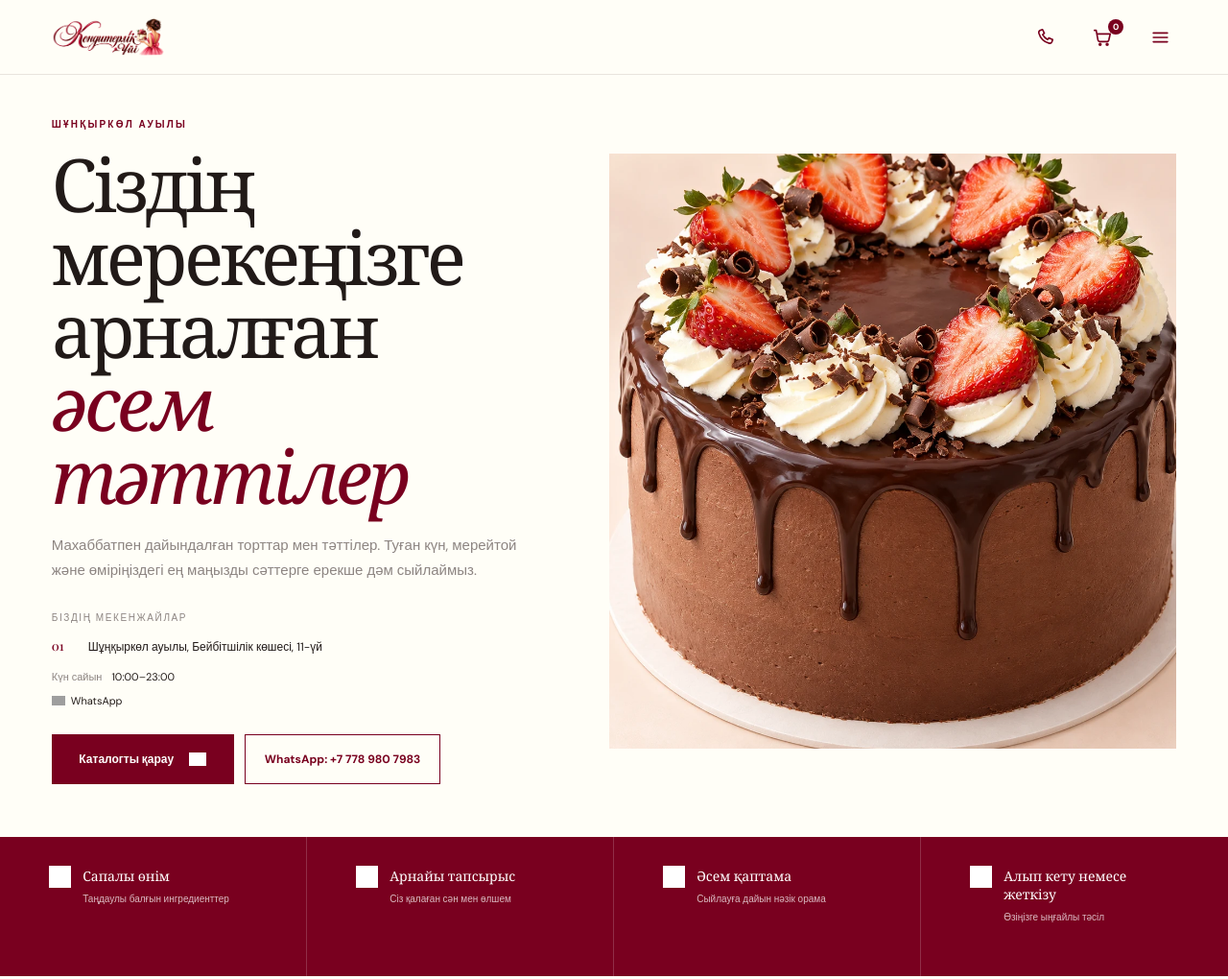
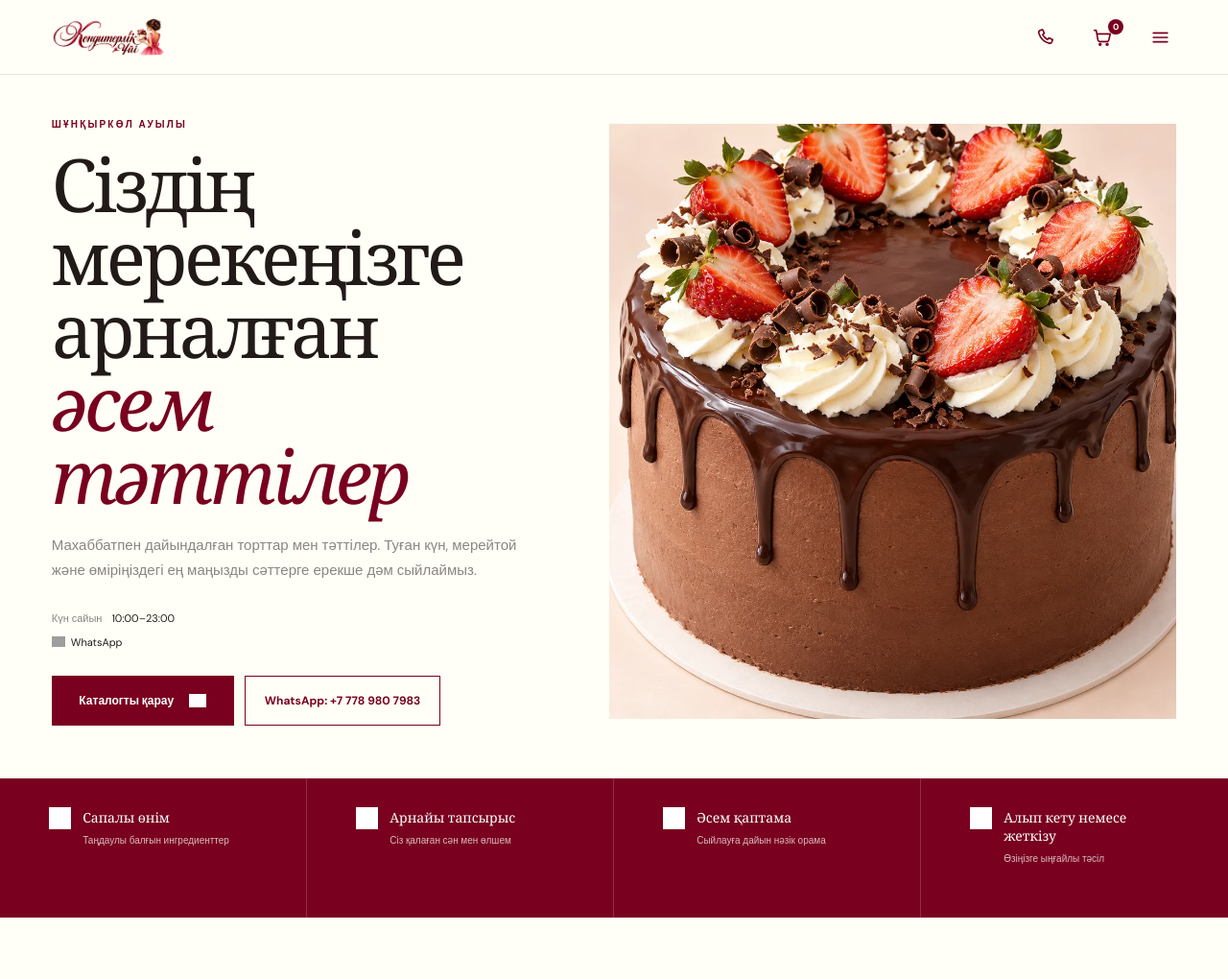
Before and after one commit to polymathf/ailin-breaks, a plain HTML site: page index.html in a window 1280 px wide. Shown: the top 1020 px of the page at 96% size. Drawn offline with nearby package versions, Linux system fonts and the light colour scheme; grey boxes are pictures that could not be loaded; a web font is replaced by a local one.

Commit message:
Add files via upload

```diff
--- a/index.html
+++ b/index.html
@@ -37,8 +37,6 @@
         <h1 id="hero-title"><span class="hero-word">Сіздің</span> <span class="hero-word">мерекеңізге</span> <span class="hero-word">арналған</span> <em><span class="hero-word">әсем</span> <span class="hero-word">тәттілер</span></em></h1>
         <p class="hero-description">Махаббатпен дайындалған торттар мен тәттілер. Туған күн, мерейтой және өміріңіздегі ең маңызды сәттерге ерекше дәм сыйлаймыз.</p>
         <div class="business-info">
-          <p class="info-label">Біздің мекенжайлар</p>
-          <ol class="locations" id="store-locations"></ol>
           <p class="hours">Күн сайын <span id="store-hours"></span></p>
           <div class="social-links" aria-label="Әлеуметтік желілер">
           <button type="button" data-action="whatsapp"><img class="social-icon" src="https://cdn.simpleicons.org/whatsapp/79001F" width="14" height="14" alt="" aria-hidden="true" decoding="async">WhatsApp</button>
--- a/script.js
+++ b/script.js
@@ -5,10 +5,7 @@ const STORE = {
   phone: "77789807983",
   whatsapp: "77789807983",
   currency: "₸",
-  workingHours: "10:00–23:00",
-  locations: [
-    "Шұңқыркөл ауылы, Бейбітшілік көшесі, 11-үй"
-  ]
+  workingHours: "10:00–23:00"
 };
 
 const CATEGORIES = [
@@ -121,9 +118,6 @@ function getDisplayPrice(product) {
 
 function renderStoreDetails() {
   document.getElementById("store-hours").textContent = STORE.workingHours;
-  document.getElementById("store-locations").innerHTML = STORE.locations.map((location, index) =>
-    '<li><span>' + String(index + 1).padStart(2, "0") + '</span><span>' + location + '</span></li>'
-  ).join("");
 }
 
 function productCard(product) {
```
